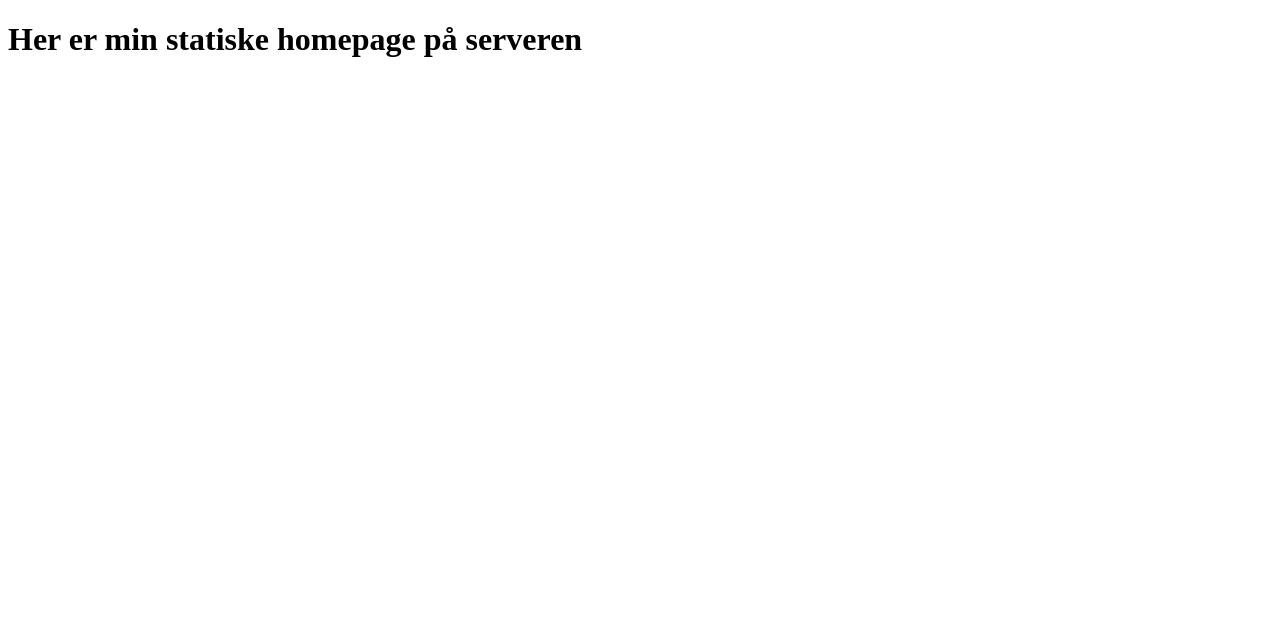
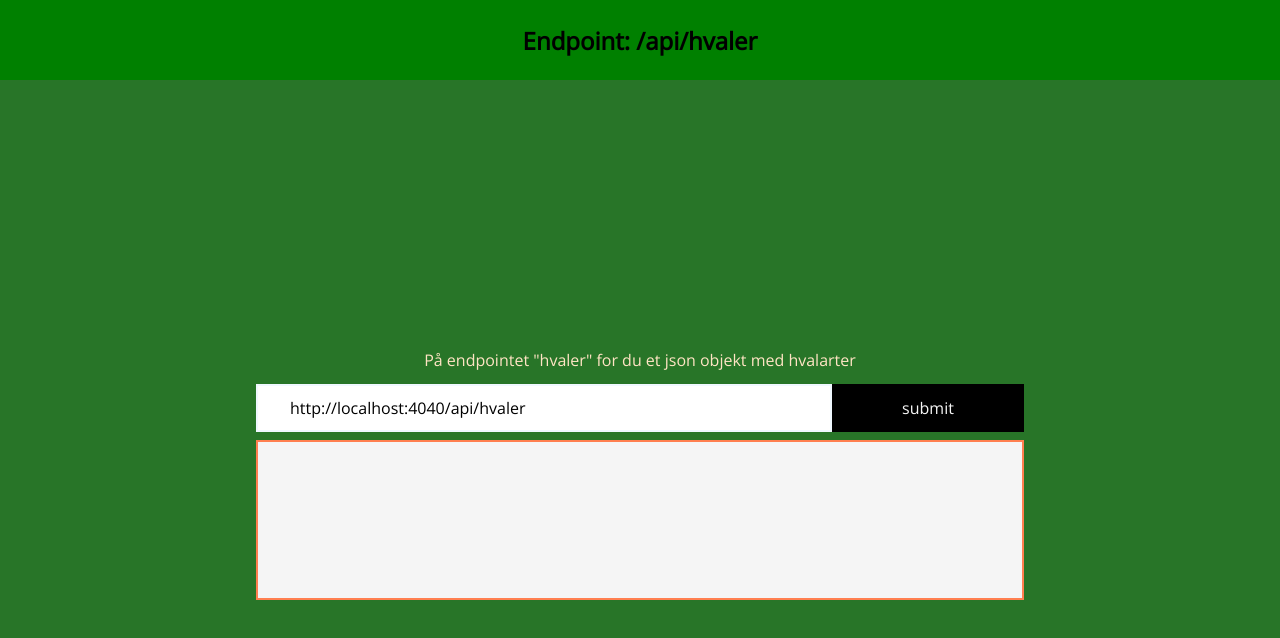
Before and after one commit to BorgeNielsen/node-express-api-homepage, a plain HTML site: page public/index.html in a window 1280 px wide. Drawn offline with nearby package versions, Linux system fonts and the light colour scheme.

Commit message:
Noget med sovs

```diff
--- /dev/null
+++ b/public/index.css
@@ -0,0 +1,76 @@
+@import url('https://fonts.googleapis.com/css2?family=Open+Sans:wght@300&display=swap');
+*{
+    font-family: 'Open Sans';
+    margin: 0;
+    padding: 0;
+    box-sizing: border-box;
+}
+
+body{
+    background-color: aquamarine;
+    width: 100vw;
+    height: 100vh;
+    display: grid;
+    place-items: center;
+}
+
+#hvaler{
+    background-color: green;
+    width: 100vw;
+    height: 100vh;
+    position: fixed;
+    top: 90vh;
+    display: grid;
+    grid-template-rows: 10vh 90vh;
+    transition: .8s ease-in-out;
+}
+
+#hvaler h2{
+    display: grid;
+    place-items: center;
+    cursor: pointer;
+}
+
+.intro{
+    height: 3rem;
+    display: grid;
+    place-items: center;
+    color: bisque;
+}
+
+#hvaler .content{
+    padding: 20vw;
+    background-color: rgba(100,100,100,0.4);
+}
+
+.example{
+    display: grid;
+    grid-template-columns: 3fr 1fr;
+
+}
+
+#endpointH{
+    height: 3rem;
+    background: white;
+    border: 2px solid aliceblue;
+    display: grid;
+    align-content: center;
+    padding-left: 2rem;
+}
+#submitH{
+    height: 3rem;
+    display: grid;
+    place-items: center;
+    background: black;
+    color: whitesmoke;
+    cursor: pointer;
+}
+
+.json{
+    width: 100%;
+    height: 20vh;
+    background: whitesmoke;
+    margin-top: .5rem;
+    border: 2px solid coral;
+    padding: 2rem;
+}
--- a/public/index.html
+++ b/public/index.html
@@ -4,10 +4,28 @@
     <meta charset="UTF-8">
     <meta http-equiv="X-UA-Compatible" content="IE=edge">
     <meta name="viewport" content="width=device-width, initial-scale=1.0">
-    <title>Document</title>
-    <script src="index.js"></script>
+    <link rel="stylesheet" href="index.css">
+    <title>DATO og HVAL API</title>
 </head>
 <body>
-    <h1>Her er min statiske homepage på serveren</h1>
+    <div>
+        <h1>Velkommen til mit dato og hval api</h1>
+        <p>I dette api (application programming interface) kan DU hente uvurdelige viden fra min server-database</p>
+    </div>
+    <div id="hvaler">
+        <h2>Endpoint: /api/hvaler</h2>
+        <div class="content">
+            <p class="intro">På endpointet "hvaler" for du et json objekt med hvalarter</p>
+
+            <div class="example">
+                <div id="endpointH">http://localhost:4040/api/hvaler</div>
+                <div id="submitH">submit</div>
+            </div>
+            <div class="json">
+
+            </div>
+        </div>
+    </div>
+    <script src="index.js"></script>
 </body>
 </html>
--- a/public/index.js
+++ b/public/index.js
@@ -1 +1,18 @@
 console.log('hejsa')
+let hvalDiv = document.querySelector('#hvaler')
+hvalDiv.style.top = '0vh'
+
+document.querySelector('#hvaler h2').addEventListener('click', ()=>{
+    if(hvalDiv.style.top == '90vh'){
+        hvalDiv.style.top = 0;
+    }else{
+        hvalDiv.style.top = '90vh';
+    }
+
+})
+
+document.querySelector('#submitH').addEventListener('click', ()=>{
+    fetch('http://localhost:4040/api/hvaler')
+        .then(res => res.json())
+            .then(json => document.querySelector('#hvaler .json').innerHTML = JSON.stringify(json))
+})
```
Also changed, not shown: index.js (+16 -22 lines).
